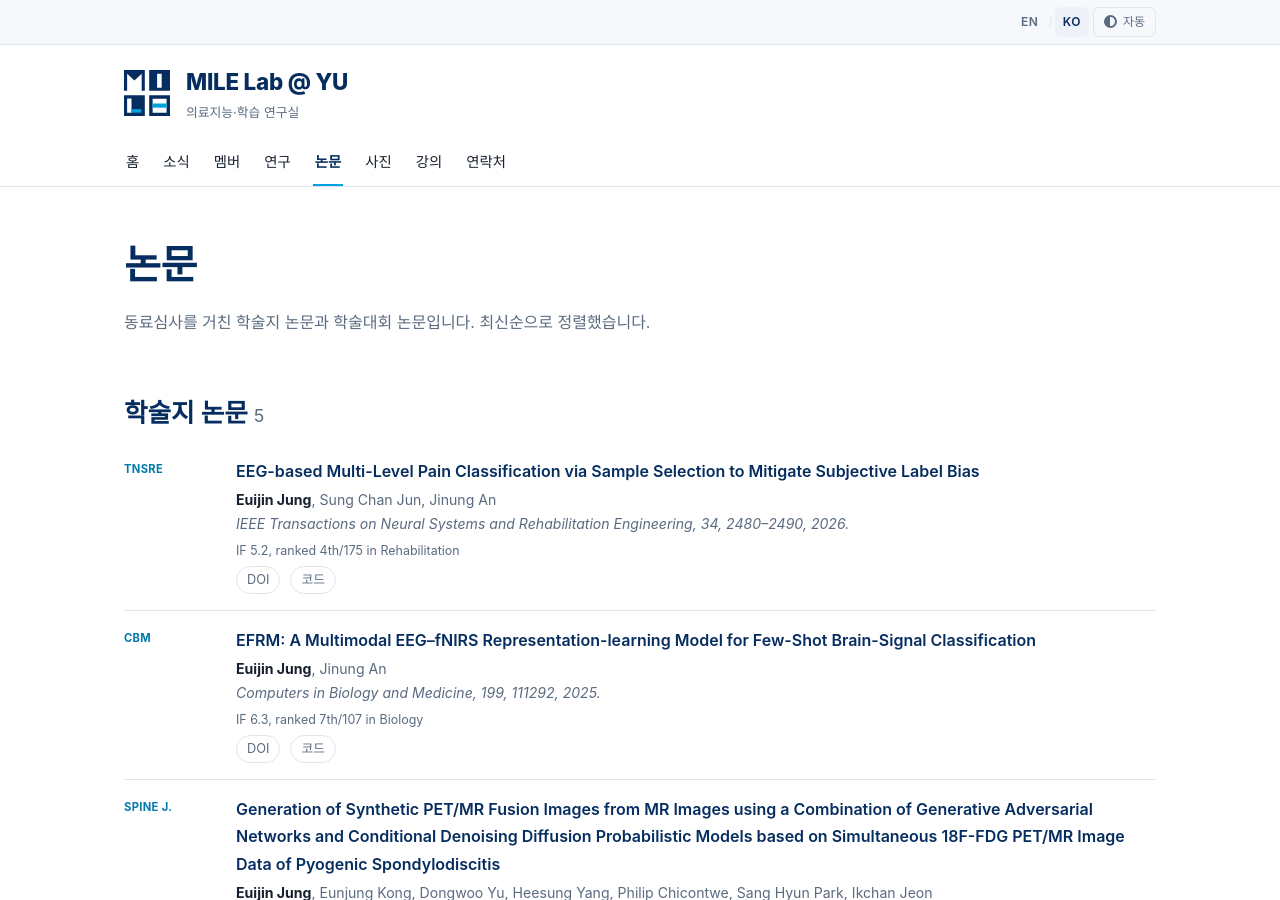
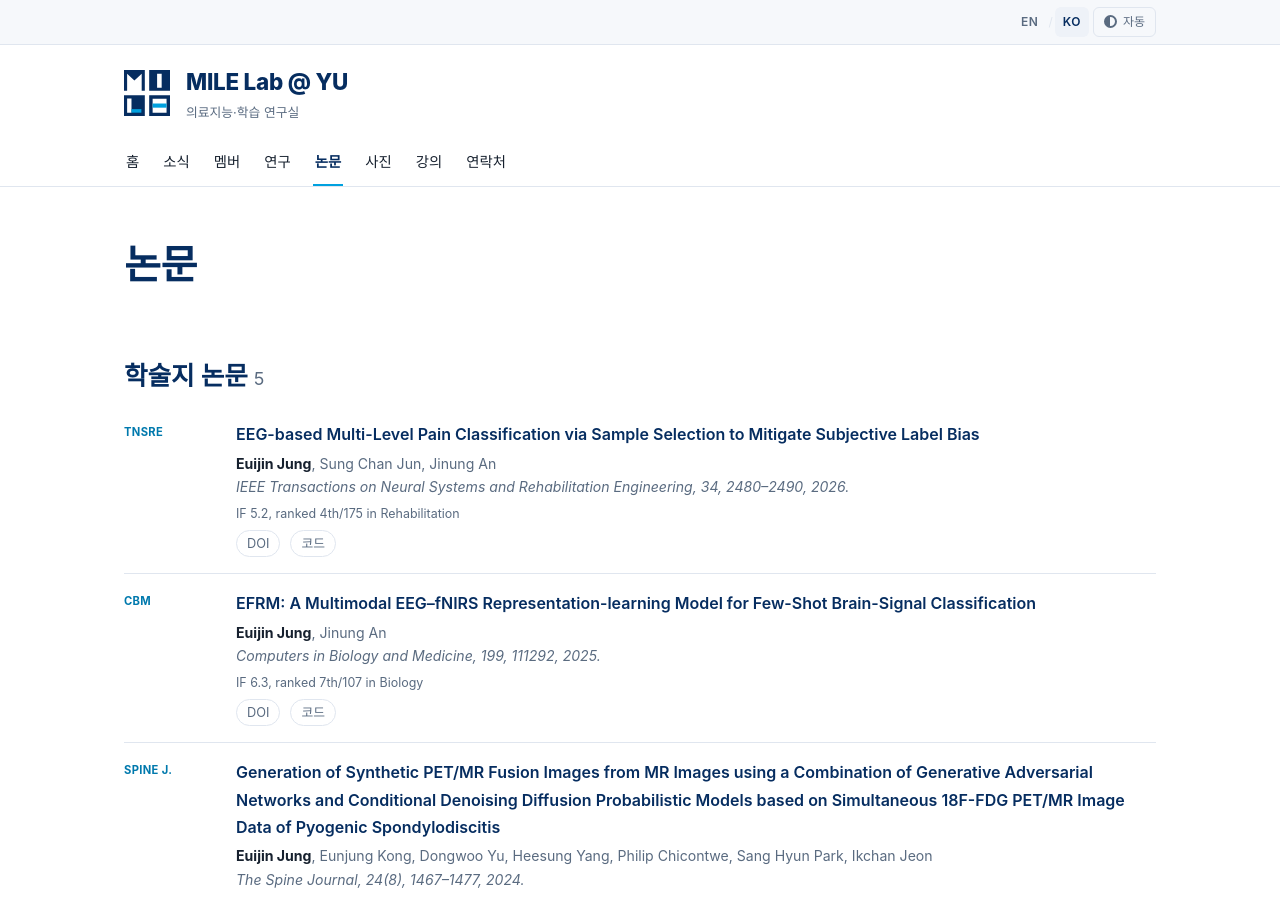
Before and after one commit to milelab-yu/milelab-yu.github.io, a Jekyll site: the page built from ko/publications.html, in a window 1280 px wide and 900 px high. Built offline with Jekyll 4.4.1, drawn with Linux system fonts in a browser that asks for light colours.

Commit message:
copy: 논문 페이지 안내문 제거
Co-Authored-By: Claude Opus 5 (1M context) <noreply@anthropic.com>
Claude-Session: https://claude.ai/code/session_01W96o5EccXN4i3Jh1jTfkA5

```diff
--- a/ko/publications.html
+++ b/ko/publications.html
@@ -5,6 +5,5 @@ ref: publications
 permalink: /ko/publications/
 title: "논문"
 description: "MILE Lab @ YU 지도교수의 학술지·학술대회 논문 목록. DOI와 코드 링크를 함께 제공합니다."
-intro: "동료심사를 거친 학술지 논문과 학술대회 논문입니다. 최신순으로 정렬했습니다."
 ---
 {% include publication-list.html %}
--- a/publications.html
+++ b/publications.html
@@ -5,6 +5,5 @@ ref: publications
 permalink: /publications/
 title: "Publications"
 description: "Journal and conference papers by the MILE Lab @ YU principal investigator, with DOI and code links."
-intro: "Peer-reviewed journal articles and conference papers, most recent first."
 ---
 {% include publication-list.html %}
```
